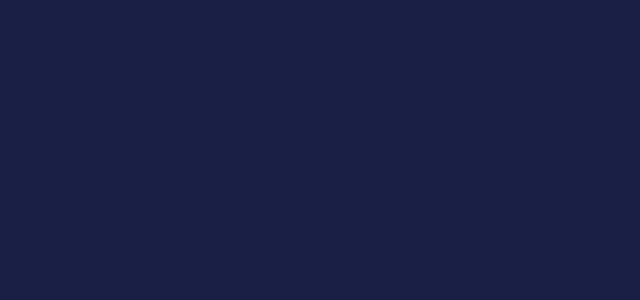
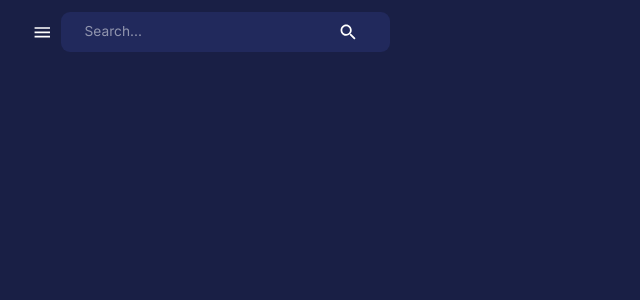
Before and after one commit to Toheedullah-K3/admin-dashboard-panel, a React (Vite) app in the folder client/: page /dashboard in a window 1280 px wide. Shown: the top 300 px of the page, without its empty margins (0-640 px from the left). Built offline with nearby package versions, Linux system fonts and the light colour scheme.

Commit message:
Navbar Created

```diff
--- a/client/src/components/Navbar.jsx
+++ b/client/src/components/Navbar.jsx
@@ -1,11 +1,48 @@
-import React from 'react'
+import React, { useState } from 'react'
+import {
+  LightModeOutlined,
+  DarkModeOutlined,
+  Menu as MenuIcon,
+  Search,
+  SettingsOutlined,
+  ArrowDropDownOutlined
+} from "@mui/icons-material"
+import FlexBetween from "../components/FlexBetween"
+import { useDispatch } from 'react-redux'
+import { setMode } from "../state"
+import profileImage from "../assets/profile.jpeg"
+import { AppBar, IconButton, InputBase, Toolbar, useTheme } from '@mui/material'
 
 const Navbar = () => {
-  return (
-    <div>
-
-    </div>
-  )
+  const dispatch = useDispatch()
+  const theme = useTheme()
+  return <AppBar
+    sx={{
+      position: "static",
+      background: "none",
+      boxShadow: "none"
+    }}
+  >
+    <Toolbar sx={{ justifyContent: "space-between" }}>
+      {/* LEFT SIDE  */}
+      <FlexBetween>
+        <IconButton onClick={()=> console.log('open/close sidebar')}>
+          <MenuIcon />
+        </IconButton>
+        <FlexBetween
+          backgroundColor= {theme.palette.background.alt}
+          borderRadius= "9px"
+          gap="3rem"
+          p="0.1rem 1.5rem"
+        >
+          <InputBase placeholder='Search...'/>
+          <IconButton>
+            <Search />
+          </IconButton>
+        </FlexBetween>
+      </FlexBetween>
+    </Toolbar>
+  </AppBar>
 }
 
 export default Navbar
--- a/client/src/scenes/layout/index.jsx
+++ b/client/src/scenes/layout/index.jsx
@@ -5,11 +5,12 @@ import { useSelector } from 'react-redux'
 import Navbar from "../../components/Navbar"
 
 const Layout = () => {
-  return (
-    <div>
-
-    </div>
-  )
+  return <Box width="100%" height="100%">
+    <Box>
+      <Navbar />
+      <Outlet />
+    </Box>
+  </Box>
 }
 
 export default Layout
```
